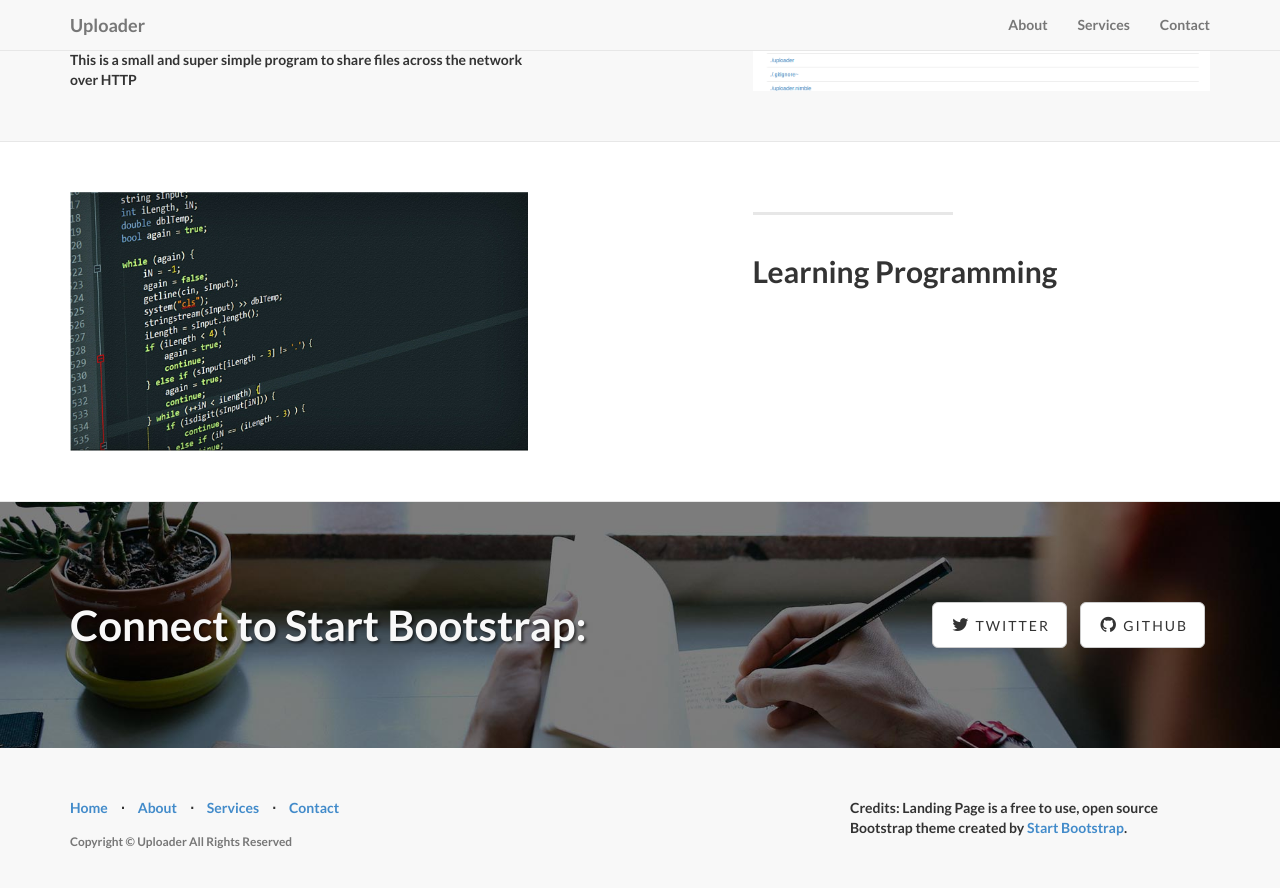
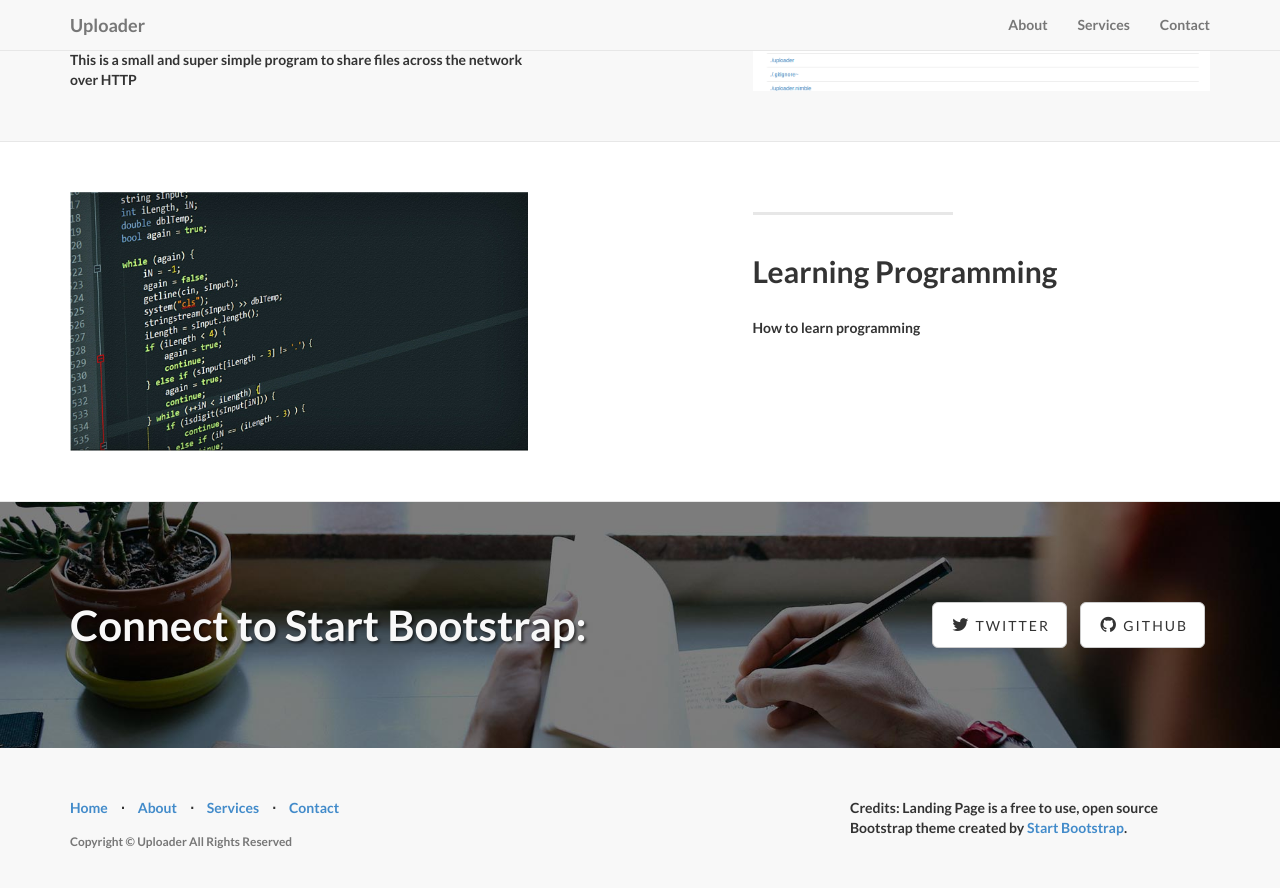
Before and after one commit to TheAnonymous/TheAnonymous.github.io, a Jekyll site: the page built from _posts/2015-03-16-service-1.markdown, in a window 1280 px wide and 900 px high, scrolled down 890 px. Shown: the top 888 px of the window. Built offline with Jekyll 4.4.1, drawn with Linux system fonts in a browser that asks for light colours.

Commit message:
changed small things

```diff
--- a/_posts/2015-03-16-service-1.markdown
+++ b/_posts/2015-03-16-service-1.markdown
@@ -3,6 +3,7 @@ title: Learning Programming
 layout: default
 permalink: learn_programming.html
 img:  source-code.jpg
+description: How to learn programming
 ---
 ## Resources to learn programming.
 
```
